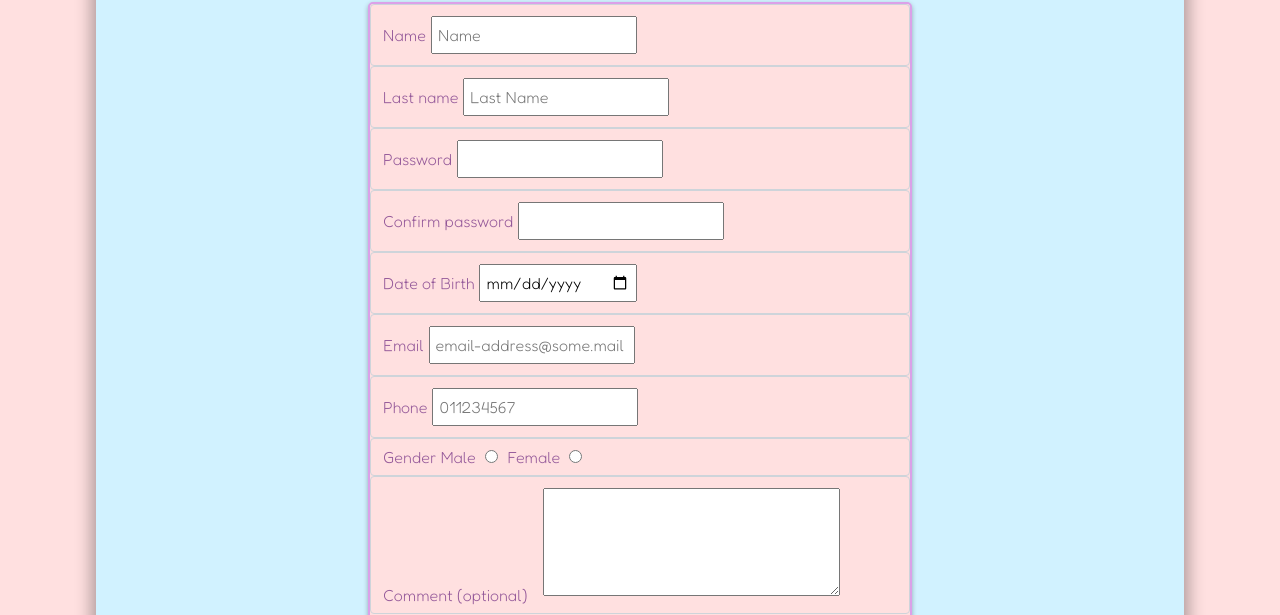
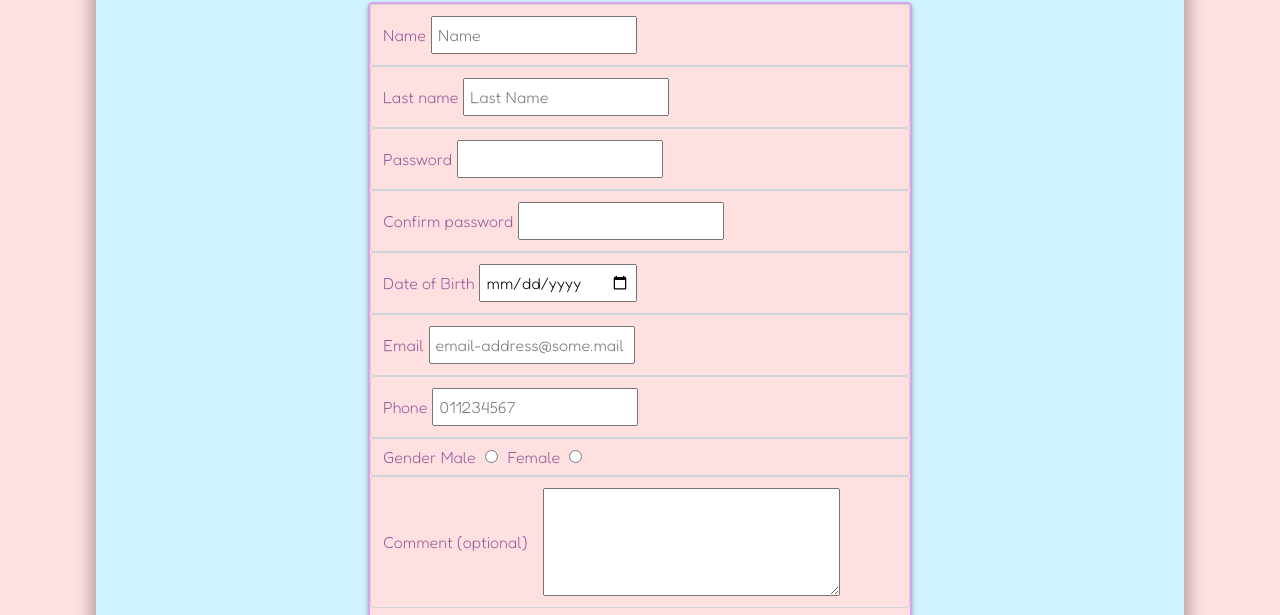
Before and after one commit to sweet-deal/sweet-deal.github.io, a plain HTML site: page contact-us.html in a window 1280 px wide. Shown: the part 202-817 px from the top of the page. Drawn offline with nearby package versions, Linux system fonts and the light colour scheme; a web font is replaced by a local one.

Commit message:
fixed comment

```diff
--- a/assets/css/style.css
+++ b/assets/css/style.css
@@ -257,7 +257,7 @@ form {
   padding: 5px;
   margin: 5px 15px;
 }
-.address {
+.comment {
   display: flex;
   align-items: center;
 }
```
Also changed, not shown: index.html (+1 -1 lines).
